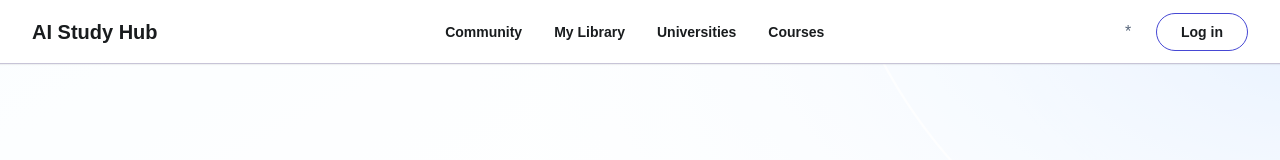
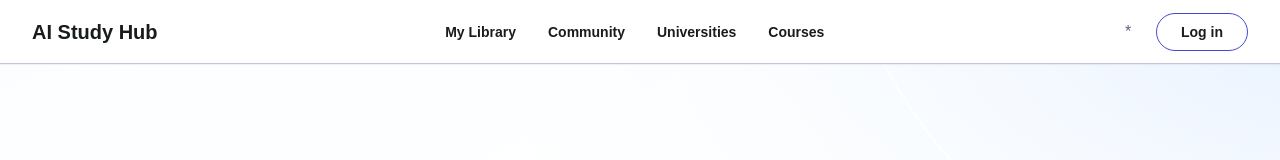
Before and after one commit to quocdat2601/AI-Study-Hub, a React (Vite) app in the folder frontend/: page / in a window 1280 px wide. Shown: the top 160 px of the page. Built offline with nearby package versions, Linux system fonts and the light colour scheme; no server answers.

Commit message:
fix(header): authen header for admin/user
show my library for user and dashboard for admin
also move lib/dash to the first nav item

```diff
--- a/frontend/src/components/dashboard/DashboardSidebar.jsx
+++ b/frontend/src/components/dashboard/DashboardSidebar.jsx
@@ -107,6 +107,7 @@ export default function DashboardSidebar({
   userName,
   newDocumentTo = "/library",
   newDocumentLabel = "New Document",
+  showNewDocument = true,
 }) {
   const initials = (userName || "User").slice(0, 2).toUpperCase();
 
@@ -128,6 +129,7 @@ export default function DashboardSidebar({
         {isCollapsed ? ">" : "<"}
       </button>
 
+      {showNewDocument ? (
         <Link
           className={
             isCollapsed
@@ -139,8 +141,9 @@ export default function DashboardSidebar({
           <span>+</span>
           <b className={isCollapsed ? "sr-only" : "overflow-hidden text-ellipsis whitespace-nowrap"}>{newDocumentLabel}</b>
         </Link>
+      ) : null}
 
-      <nav className="mt-5 grid content-start gap-2">
+      <nav className={showNewDocument ? "mt-5 grid content-start gap-2" : "grid content-start gap-2"}>
         {items.map((item) => (
           <button
             className={navItemClass(isCollapsed, activeSection === item.id)}
--- a/frontend/src/components/landing/LandingHeader.jsx
+++ b/frontend/src/components/landing/LandingHeader.jsx
@@ -2,6 +2,9 @@ import React from "react";
 import { Link } from "react-router-dom";
 
 export default function LandingHeader({ isAuthenticated, isLoading = false, onLogout, workspacePath }) {
+  const libraryPath = workspacePath || "/dashboard";
+  const libraryLabel = isAuthenticated && libraryPath === "/admin" ? "Dashboard" : "My Library";
+
   return (
     <header className="sticky top-0 z-20 flex min-h-16 flex-wrap items-center justify-between gap-x-6 gap-y-3 border-b border-[#c7c4d7] bg-white px-4 py-2.5 shadow-[0_1px_1px_rgba(0,0,0,0.05)] md:flex-nowrap md:px-8">
       <Link className="text-[#4648d4] text-xl font-extrabold no-underline whitespace-nowrap" to="/">
@@ -9,8 +12,8 @@ export default function LandingHeader({ isAuthenticated, isLoading = false, onLo
       </Link>
 
       <nav className="order-3 flex min-w-0 flex-1 items-center justify-start gap-5 overflow-x-auto md:order-none md:justify-center md:gap-8 md:overflow-visible" aria-label="Primary navigation">
+        <Link className="text-[#57657a] text-sm font-bold no-underline whitespace-nowrap" to={libraryPath}>{libraryLabel}</Link>
         <a className="text-[#57657a] text-sm font-bold no-underline whitespace-nowrap" href="#community">Community</a>
-        <Link className="text-[#57657a] text-sm font-bold no-underline whitespace-nowrap" to={isAuthenticated ? "/dashboard" : workspacePath || "/dashboard"}>My Library</Link>
         <a className="text-[#57657a] text-sm font-bold no-underline whitespace-nowrap" href="#universities">Universities</a>
         <a className="text-[#57657a] text-sm font-bold no-underline whitespace-nowrap" href="#courses">Courses</a>
       </nav>
--- a/frontend/src/pages/AdminPage.jsx
+++ b/frontend/src/pages/AdminPage.jsx
@@ -512,8 +512,7 @@ export default function AdminPage() {
         onSectionChange={setActiveSection}
         onToggleCollapse={() => setIsSidebarCollapsed((current) => !current)}
         userName={displayName}
-        newDocumentTo="/library"
-        newDocumentLabel="New Document"
+        showNewDocument={false}
       />
 
       <section className={contentClass}>
```
Lines whose indentation alone changed are shown as unchanged.
